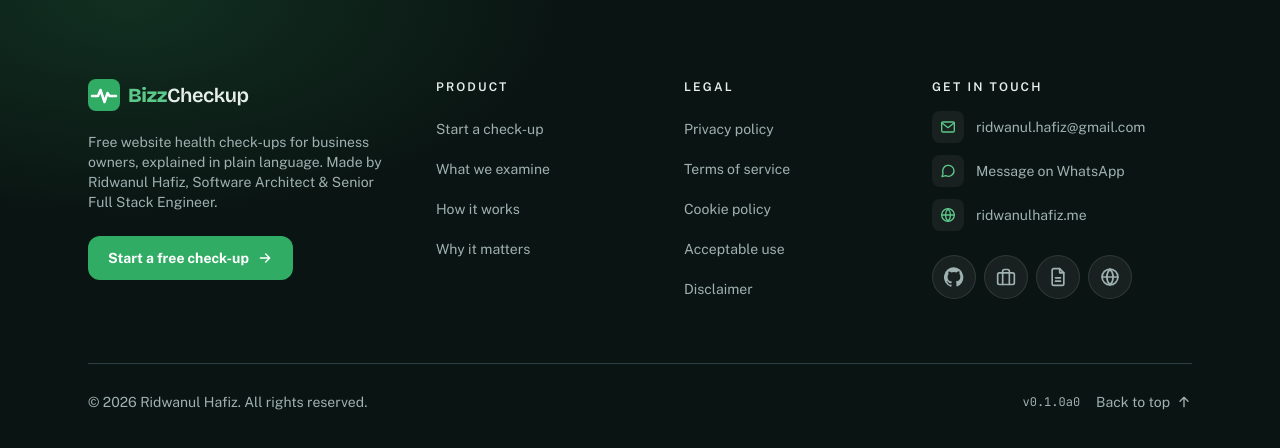
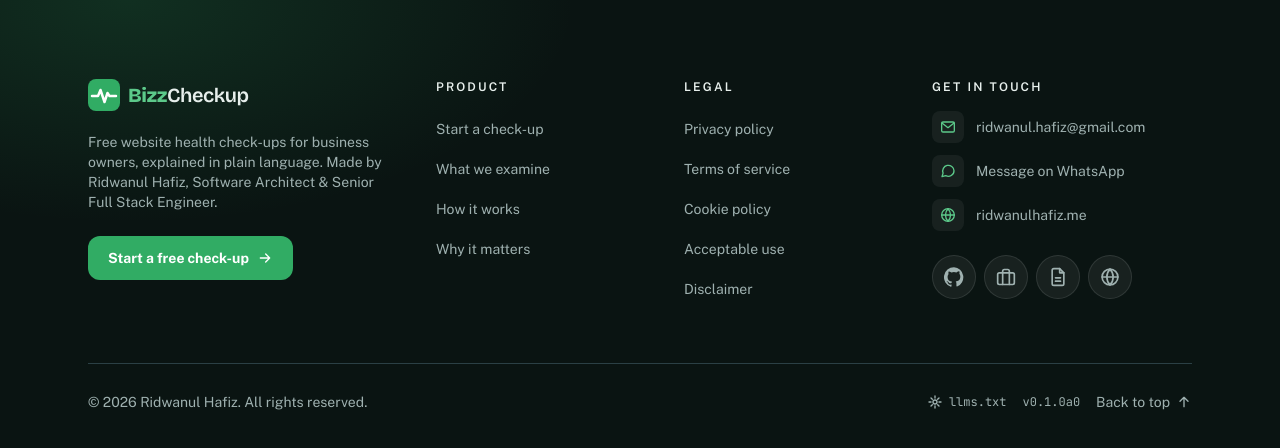
Before and after one commit to rdhafiz/bizzcheckup, a Django app: page / in a window 1280 px wide. Shown: the part 2567-3015 px from the top of the page. Run offline with Django 5.2, Linux system fonts and the light colour scheme; style sheets or scripts are compiled from the project's sources; parts of the project's set-up code (start-up, migrations or seed data) failed here and were passed over.

Commit message:
Link llms.txt from the footer

```diff
--- a/templates/partials/footer.html
+++ b/templates/partials/footer.html
@@ -72,7 +72,10 @@
 
     <div class="site-footer__bottom">
       <p>© {% now "Y" %} {{ branding.legal.operator }}. All rights reserved.</p>
-      <p class="flex items-center gap-4">
+      <p class="flex flex-wrap items-center gap-x-4">
+        <a href="{% url 'llms_txt' %}" class="inline-flex min-h-11 items-center gap-1.5" aria-label="llms.txt: a guide to this site for AI assistants">
+          {% include "partials/icon.html" with name="agentic" css="size-4" %}<span class="font-mono text-xs">llms.txt</span>
+        </a>
         <span class="font-mono text-xs">v{{ app_version }}</span>
         <a href="#main" class="inline-flex min-h-11 items-center gap-1.5">Back to top {% include "partials/icon.html" with name="arrow-up" css="size-4" %}</a>
       </p>
```
Also changed, not shown: tests/core/test_legal.py (+1 -0 lines).
